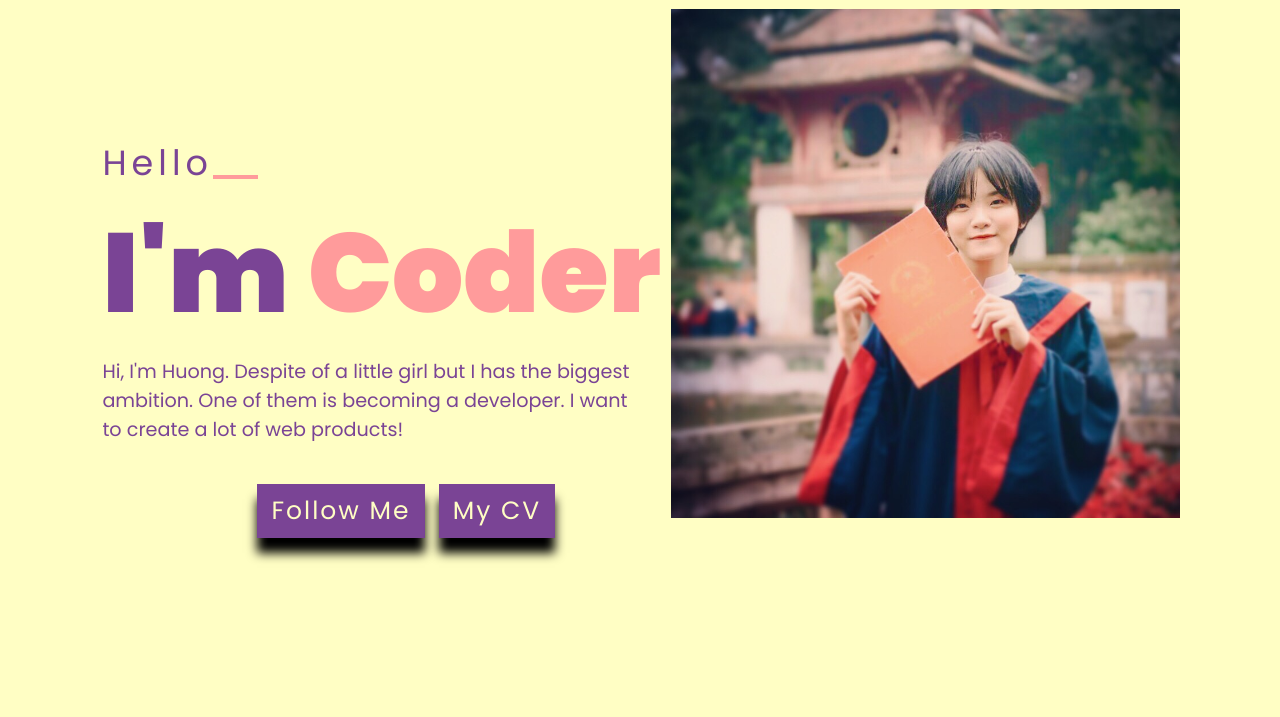
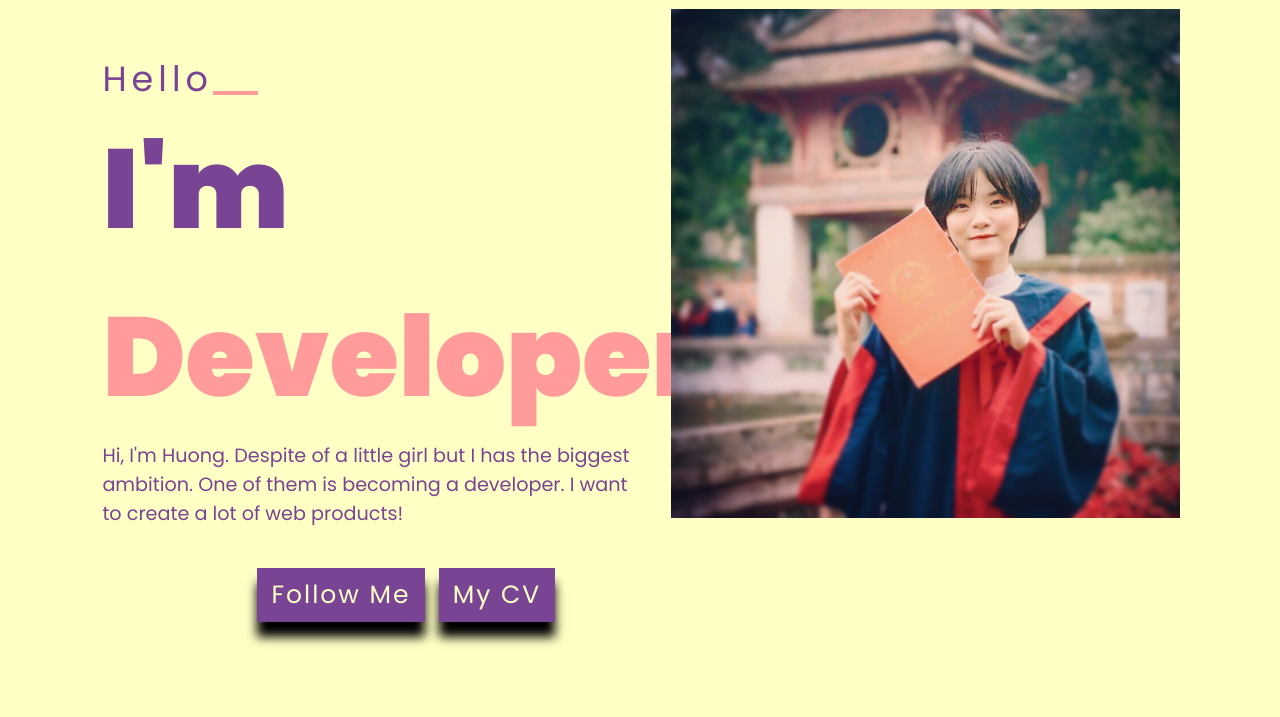
Before and after one commit to Thuhuowg/Thuhuowg.github.io, a plain HTML site: page index.html in a window 1280 px wide. Shown: the part 83-800 px from the top of the page. Drawn offline with Linux system fonts and the light colour scheme.

Commit message:
Update index.html

```diff
--- a/index.html
+++ b/index.html
@@ -28,7 +28,7 @@
         <div class="wrapper">
             <div class="cols cols0">
                 <span class="topline">Hello</span>
-                <h1>I'm <span class="multiText">Coder</span></h1>
+                <h1>I'm <span class="multiText">Developer</span></h1>
                 <p class="p">Hi, I'm Huong. Despite of a little girl but I has the biggest ambition. One of them is becoming a developer. I want to create a lot of web products!</p>
                 <div class="btns">
                     <button><a class="a" href="https://github.com/Thuhuowg" target="_blank">Follow me</a></button>
```
